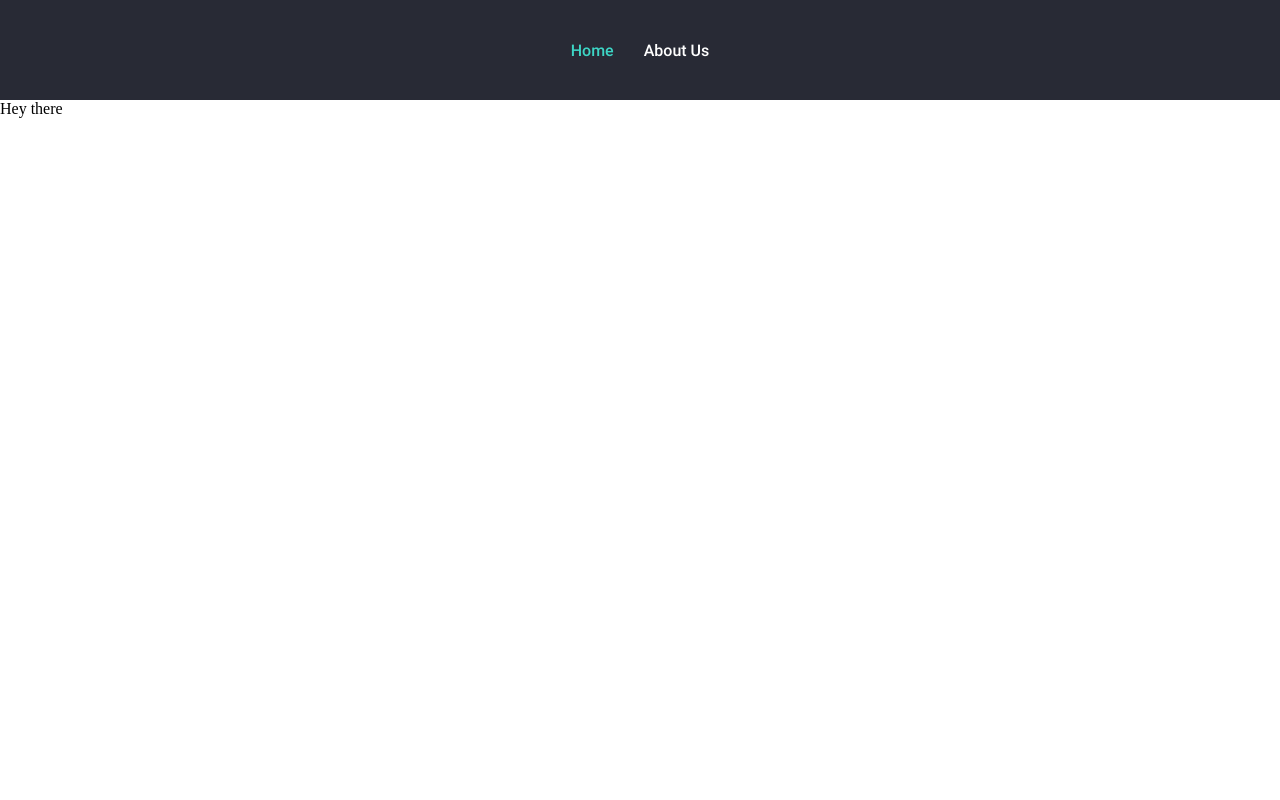
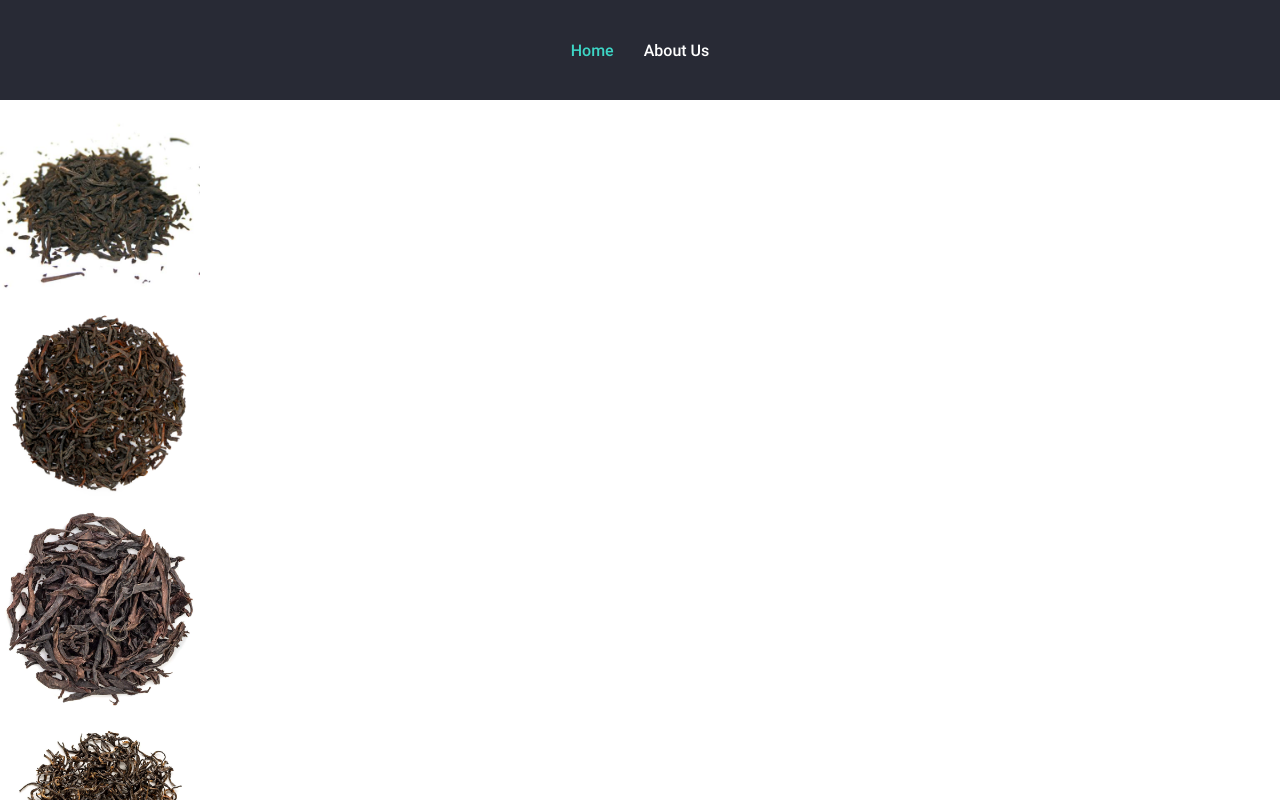
Before and after one commit to shevelevbv/RSS-React-March2023, a React (Vite) app in the folder components/: page / in a window 1280 px wide. Shown: the top 800 px of the page. Built offline with nearby package versions, Linux system fonts and the light colour scheme.

Commit message:
feat: render cards on home page

```diff
--- a/components/src/components/Card.tsx
+++ b/components/src/components/Card.tsx
@@ -0,0 +1,25 @@
+import React from 'react';
+import { ICard } from '../helpers/interfaces';
+
+interface CardProps {
+  card: ICard;
+}
+
+class Card extends React.Component<CardProps> {
+  private card: ICard;
+  constructor(props: CardProps) {
+    super(props);
+    this.card = props.card;
+  }
+  render = (): JSX.Element => {
+    return (
+      <li className={'card'}>
+        <div className={'card__image_container'}>
+          <img src={this.card.img} alt={this.card.title} width={200} height={200} />
+        </div>
+      </li>
+    );
+  };
+}
+
+export default Card;
--- a/components/src/data.ts
+++ b/components/src/data.ts
@@ -4,7 +4,7 @@ const data: Array<ICard> = [
   {
     id: 1,
     title: 'Assam Enigma',
-    img: './img/assam.jpg',
+    img: './src/assets/img/assam.jpg',
     country: 'India',
     year: 2022,
     season: 'Summer',
@@ -16,7 +16,7 @@ const data: Array<ICard> = [
   {
     id: 2,
     title: 'Gold Ceylon',
-    img: './img/ceylon.jpg',
+    img: './src/assets/img/ceylon.jpg',
     country: 'Ceylon',
     year: 2022,
     season: 'Summer',
@@ -28,7 +28,7 @@ const data: Array<ICard> = [
   {
     id: 3,
     title: 'Da Hong Pao',
-    img: './img/da-hong-pao.jpg',
+    img: './src/assets/img/da-hong-pao.jpg',
     country: 'China',
     year: 2021,
     season: 'Fall',
@@ -40,7 +40,7 @@ const data: Array<ICard> = [
   {
     id: 4,
     title: 'Jin Jun Mei',
-    img: './img/jin-jun-mei.jpg',
+    img: './src/assets/img/jin-jun-mei.jpg',
     country: 'China',
     year: 2021,
     season: 'Summer',
@@ -52,7 +52,7 @@ const data: Array<ICard> = [
   {
     id: 5,
     title: 'Long Jing',
-    img: './img/long-jing.jpg',
+    img: './src/assets/img/long-jing.jpg',
     country: 'China',
     year: 2022,
     season: 'Spring',
@@ -64,7 +64,7 @@ const data: Array<ICard> = [
   {
     id: 6,
     title: 'Organic Dargeeling',
-    img: './img/organic-darjeeling.jpg',
+    img: './src/assets/img/organic-darjeeling.jpg',
     country: 'India',
     year: 2021,
     season: 'Fall',
@@ -76,7 +76,7 @@ const data: Array<ICard> = [
   {
     id: 7,
     title: 'Ripe Puerh',
-    img: './img/puerh-ripe.jpg',
+    img: './src/assets/img/puerh-ripe.jpg',
     country: 'China',
     year: 2015,
     season: 'Fall',
@@ -88,7 +88,7 @@ const data: Array<ICard> = [
   {
     id: 8,
     title: 'Shen Puerh',
-    img: './img/puerh-shen.jpg',
+    img: './src/assets/img/puerh-shen.jpg',
     country: 'China',
     year: 2012,
     season: 'Winter',
@@ -100,7 +100,7 @@ const data: Array<ICard> = [
   {
     id: 9,
     title: 'Tai Ping Hou Kui',
-    img: './img/tai-ping-hou-kui.jpg',
+    img: './src/assets/img/tai-ping-hou-kui.jpg',
     country: 'China',
     year: 2021,
     season: 'Spring',
@@ -112,7 +112,7 @@ const data: Array<ICard> = [
   {
     id: 10,
     title: 'Tie Guan Yin',
-    img: './img/tie-guan-yin.jpg',
+    img: './src/assets/img/tie-guan-yin.jpg',
     country: 'China',
     year: 2022,
     season: 'Spring',
@@ -124,7 +124,7 @@ const data: Array<ICard> = [
   {
     id: 11,
     title: 'Darjeeling - First Flush',
-    img: './img/darjeeling-first-flush.jpeg',
+    img: './src/assets/img/darjeeling-first-flush.jpeg',
     country: 'India',
     year: 2022,
     season: 'Spring',
@@ -136,7 +136,7 @@ const data: Array<ICard> = [
   {
     id: 12,
     title: 'Bai Hao Yin Zhen',
-    img: './img/bai-hao-yin-zhen.jpg',
+    img: './src/assets/img/bai-hao-yin-zhen.jpg',
     country: 'China',
     year: 2022,
     season: 'Spring',
@@ -148,7 +148,7 @@ const data: Array<ICard> = [
   {
     id: 13,
     title: 'Bai Mu Dan',
-    img: './img/bai-mu-dan.jpg',
+    img: './src/assets/img/bai-mu-dan.jpg',
     country: 'China',
     year: 2022,
     season: 'Fall',
@@ -160,7 +160,7 @@ const data: Array<ICard> = [
   {
     id: 14,
     title: 'English Breakfast',
-    img: './img/english-breakfast.jpg',
+    img: './src/assets/img/english-breakfast.jpg',
     country: 'India',
     year: 2020,
     season: 'Summer',
@@ -172,7 +172,7 @@ const data: Array<ICard> = [
   {
     id: 15,
     title: 'Ceylon Green Tea',
-    img: './img/ceylon-green-tea.jpg',
+    img: './src/assets/img/ceylon-green-tea.jpg',
     country: 'Ceylon',
     year: 2021,
     season: 'Spring',
@@ -184,7 +184,7 @@ const data: Array<ICard> = [
   {
     id: 16,
     title: 'Bi Luo Chun',
-    img: './img/bi-luo-chun.jpg',
+    img: './src/assets/img/bi-luo-chun.jpg',
     country: 'China',
     year: 2022,
     season: 'Spring',
@@ -196,7 +196,7 @@ const data: Array<ICard> = [
   {
     id: 17,
     title: 'Dian Hong',
-    img: './img/dian-hong.jpg',
+    img: './src/assets/img/dian-hong.jpg',
     country: 'China',
     year: 2021,
     season: 'Summer',
@@ -208,7 +208,7 @@ const data: Array<ICard> = [
   {
     id: 18,
     title: 'Alishan',
-    img: './img/alishan.jpeg',
+    img: './src/assets/img/alishan.jpeg',
     country: 'China',
     year: 2021,
     season: 'Spring',
@@ -220,7 +220,7 @@ const data: Array<ICard> = [
   {
     id: 19,
     title: 'Shui Xian',
-    img: './img/shui-xian.jpg',
+    img: './src/assets/img/shui-xian.jpg',
     country: 'China',
     year: 2021,
     season: 'Summer',
@@ -232,7 +232,7 @@ const data: Array<ICard> = [
   {
     id: 20,
     title: 'Rou Gui',
-    img: './img/rou-gui.jpeg',
+    img: './src/assets/img/rou-gui.jpeg',
     country: 'China',
     year: 2020,
     season: 'Summer',
@@ -244,7 +244,7 @@ const data: Array<ICard> = [
   {
     id: 21,
     title: 'Shou Mei',
-    img: './img/shou-mei.jpg',
+    img: './src/assets/img/shou-mei.jpg',
     country: 'China',
     year: 2021,
     season: 'Fall',
--- a/components/src/pages/Home.tsx
+++ b/components/src/pages/Home.tsx
@@ -1,9 +1,21 @@
 import React from 'react';
+import Card from '../components/Card';
+import data from '../data';
+import { ICard } from '../helpers/interfaces';
 
 class Home extends React.Component {
-  render() {
-    return <div>Hey there</div>;
-  }
+  cards: Array<ICard> = data;
+  render = (): JSX.Element => {
+    return (
+      <main>
+        <ul className={'cards'}>
+          {this.cards.map((card: ICard) => (
+            <Card key={card.id} card={card} />
+          ))}
+        </ul>
+      </main>
+    );
+  };
 }
 
 export default Home;
```
